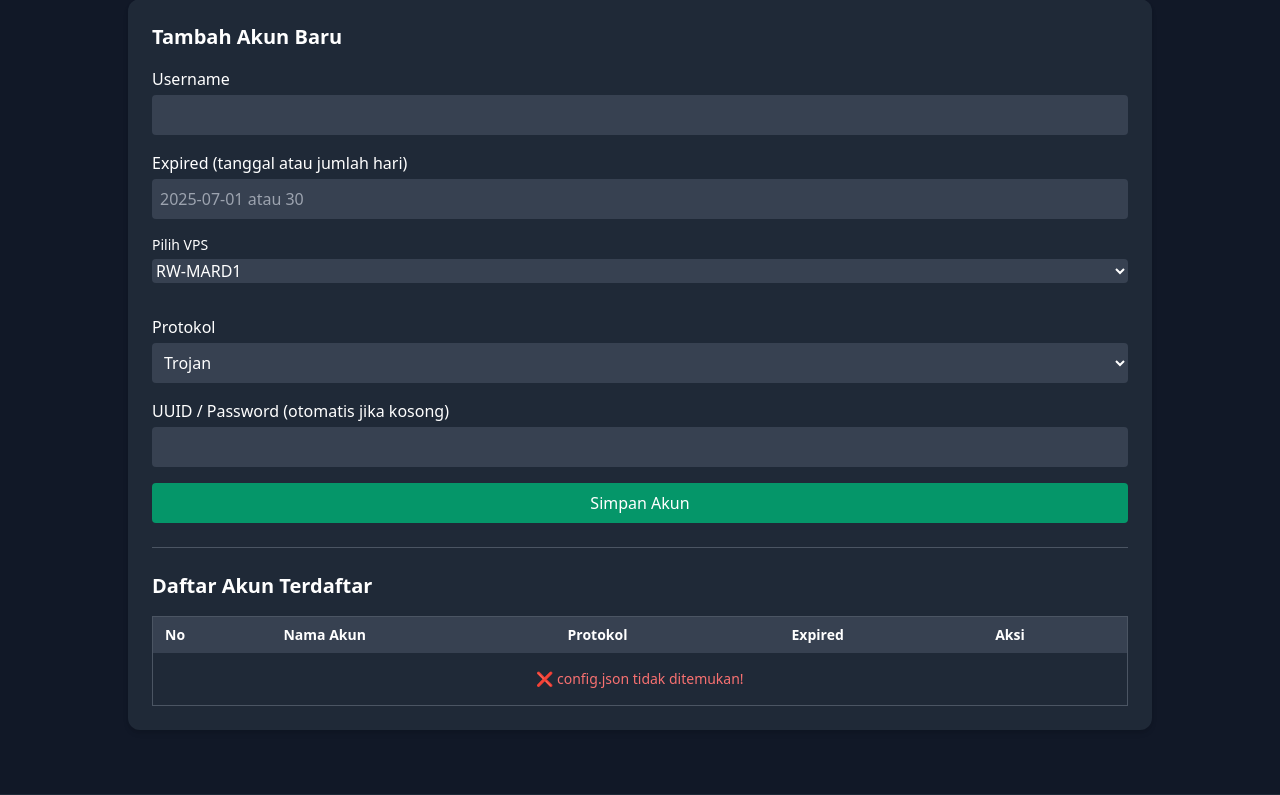
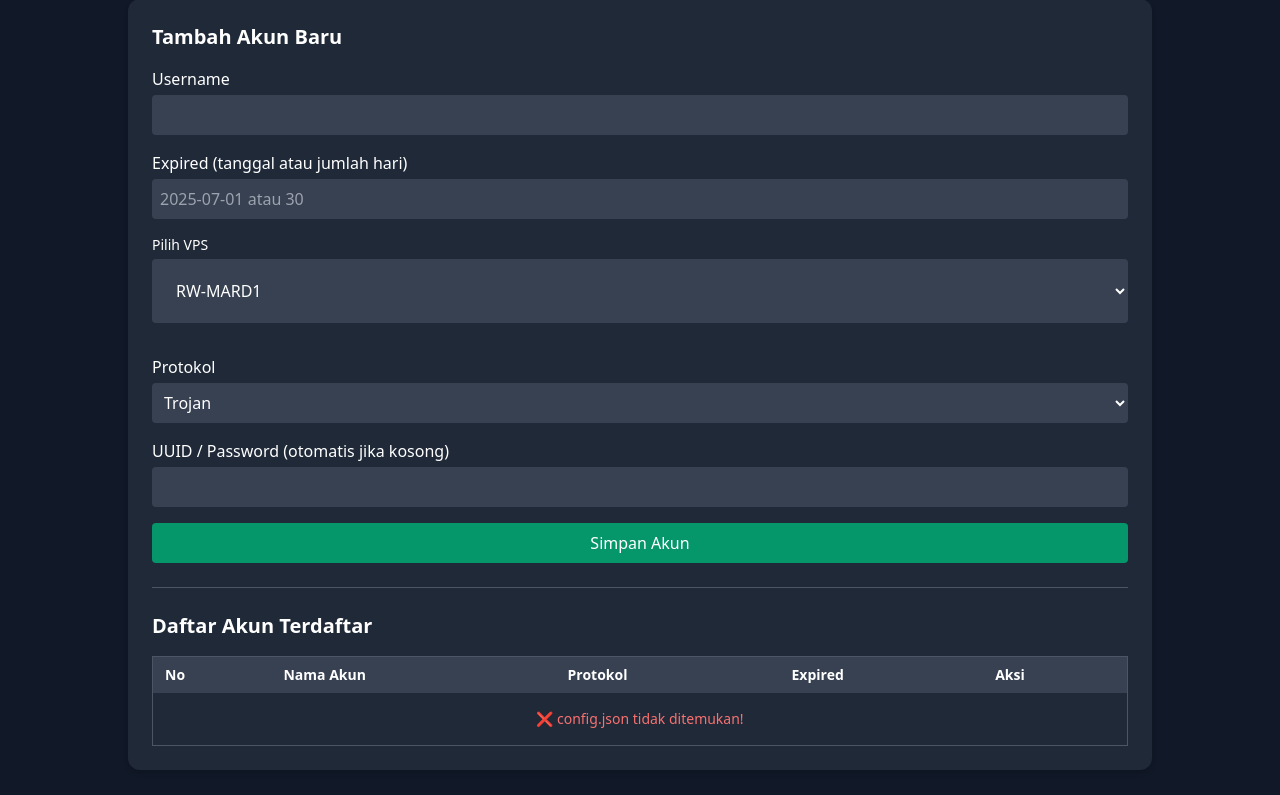
Before and after one commit to MrZodoxVpython/Website-Tokomard-Panel, a PHP site: page /kelola-akun.php in a window 1280 px wide. Shown: the part 129-924 px from the top of the page. Run offline with PHP 8.4, Linux system fonts and the light colour scheme; the visitor is signed in with stand-in values (Sample User, id 1).

Commit message:
Auto commit developing progress By Benjamin.Wickman : 2025-06-19 07:46:29

```diff
--- a/kelola-akun.php
+++ b/kelola-akun.php
@@ -264,7 +264,7 @@ include 'templates/header.php';
 <!-- Dropdown Pilihan VPS -->
 <div class="mb-4">
   <label class="block text-sm font-medium text-white mb-1">Pilih VPS</label>
-  <select name="vps" class="w-full bg-gray-700 text-white rounded" required>
+  <select name="vps" class="w-full p-5 bg-gray-700 text-white rounded" required>
     <option value="rw-mard1">RW-MARD1</option>
     <option value="sgdo-mard1">SGDO-MARD1</option>
     <option value="sgdo-2dev">SGDO-2DEV</option>
```
